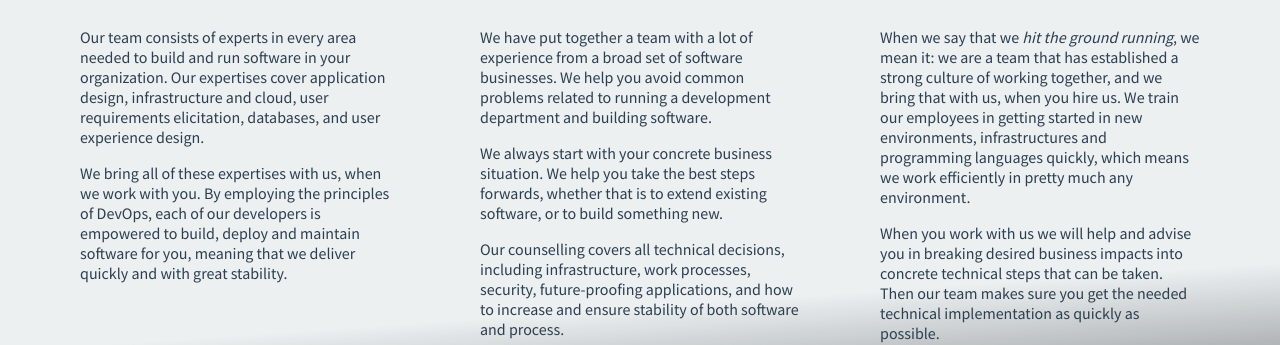
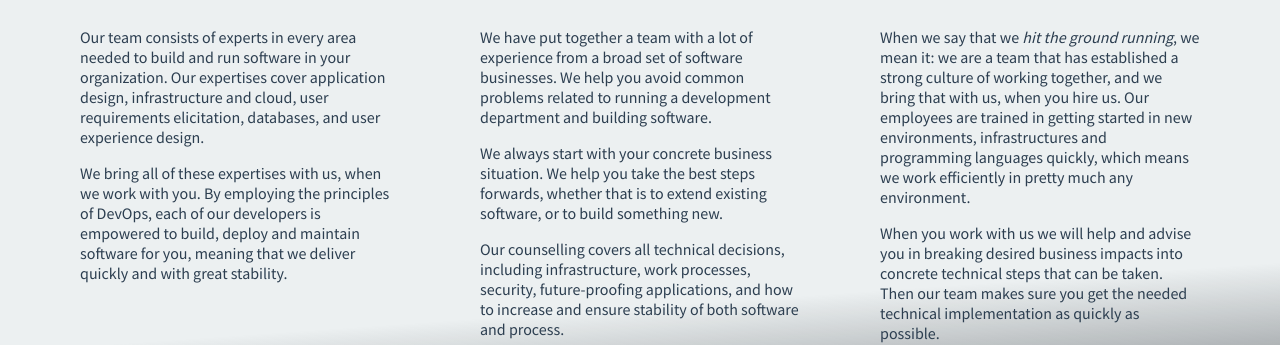
Before and after one commit to derangeddk/deranged.dk, a Jekyll site: the page built from index.html, in a window 1280 px wide and 900 px high, scrolled down 905 px. Shown: the part 233-578 px from the top of the window. Built offline with Jekyll 4.4.1, drawn with Linux system fonts in a browser that asks for light colours.

Commit message:
We train our employees -> Our employees are trained

```diff
--- a/index.html
+++ b/index.html
@@ -71,7 +71,7 @@ title: Let's start building your software ➟ deranged
         <h1>Plug and play</h1>
         <p>
             When we say that we <em>hit the ground running</em>, we mean it: we are a team that has established a strong culture of working together, and we bring that with us, when you hire us.
-            We train our employees in getting started in new environments, infrastructures and programming languages quickly, which means we work efficiently in pretty much any environment.
+            Our employees are trained in getting started in new environments, infrastructures and programming languages quickly, which means we work efficiently in pretty much any environment.
         </p>
         <p>
             When you work with us we will help and advise you in breaking desired business impacts into concrete technical steps that can be taken.
```
